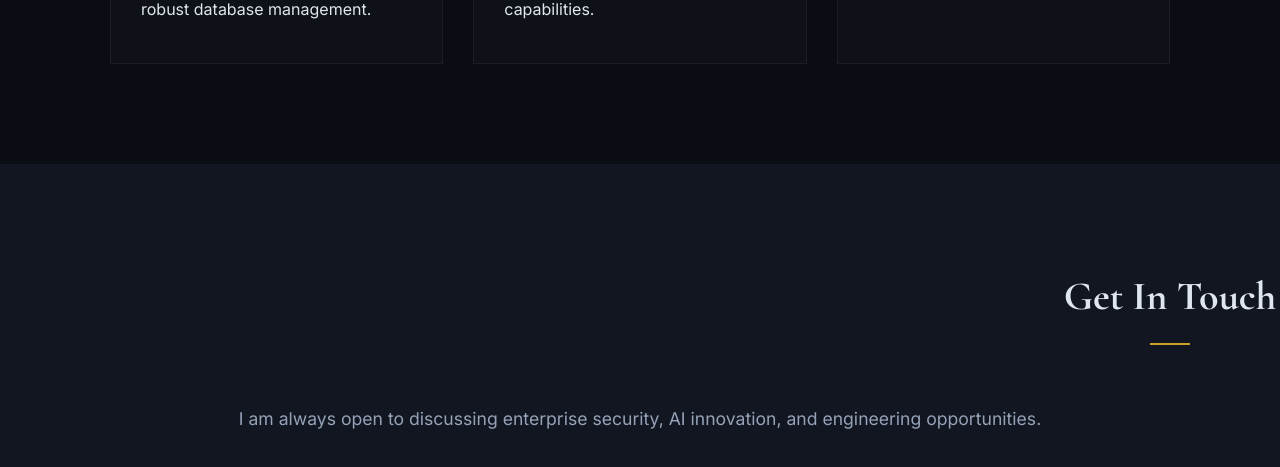
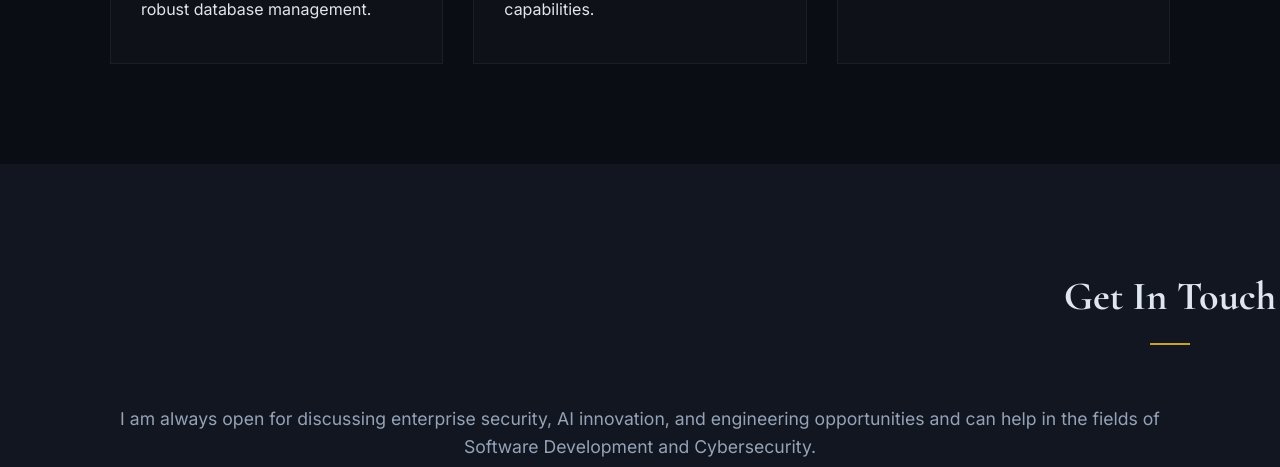
Before and after one commit to krishna-koushik-20/portfolio, a plain HTML site: page index.html in a window 1280 px wide. Shown: the part 4834-5301 px from the top of the page. Drawn offline with nearby package versions, Linux system fonts and the light colour scheme.

```diff
--- a/index.html
+++ b/index.html
@@ -247,7 +247,7 @@
     <section id="contact" class="section contact-section bg-alt">
         <div class="container text-center">
             <h2 class="section-title">Get In Touch</h2>
-            <p>I am always open to discussing enterprise security, AI innovation, and engineering opportunities.</p>
+            <p>I am always open for discussing enterprise security, AI innovation, and engineering opportunities and can help in the fields of Software Development and Cybersecurity.</p>
             <div class="contact-links">
                 <a href="mailto:mulagaletikrishnakoushik@gmail.com" class="contact-btn"><i class="fas fa-envelope"></i> Email Me </a>
                 <a href="https://www.linkedin.com/in/mulagaleti-krishna-koushik-28a6712a9/" target="_blank" class="contact-btn"><i class="fab fa-linkedin"></i> LinkedIn </a>
@@ -260,4 +260,5 @@
 
     <script src="script.js"></script>
 </body>
+
 </html>
```
